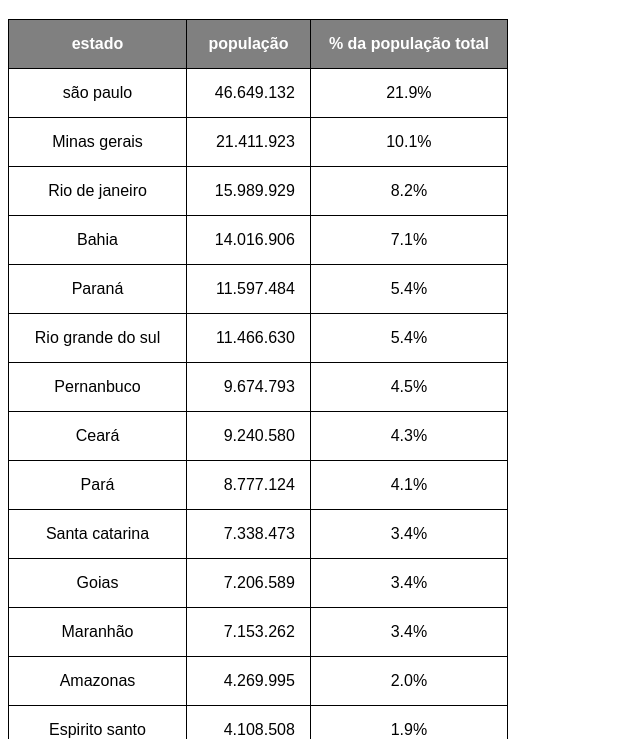
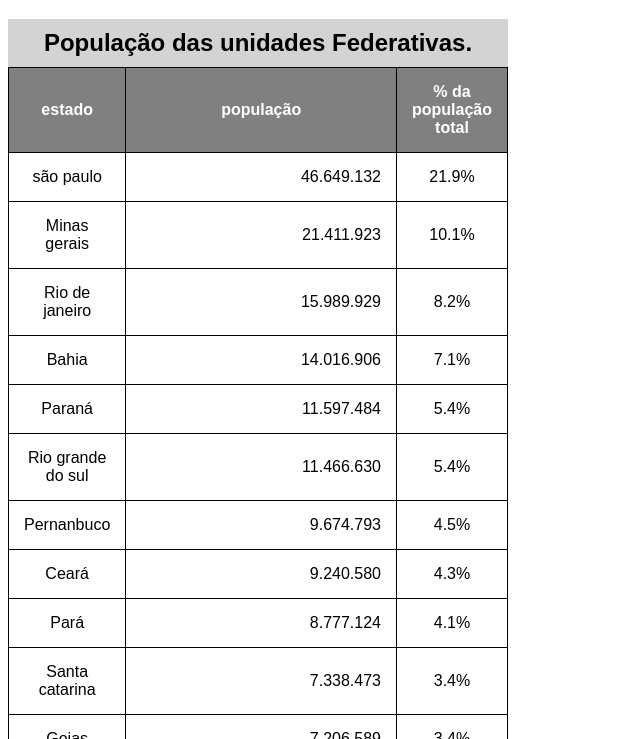
Before and after one commit to VIVAATECNOLOGIA/html-css, a plain HTML site: page exercicios modulo 2/ex24/tabela 002.html in a window 1280 px wide. Shown: the part 61-800 px from the top of the page, without its empty margins (0-640 px from the left). Drawn offline with Linux system fonts and the light colour scheme.

Commit message:
alteração tabela

```diff
--- a/exercicios modulo 2/ex24/tabela 002.html
+++ b/exercicios modulo 2/ex24/tabela 002.html
@@ -6,7 +6,9 @@
     <meta name="viewport" content="width=device-width, initial-scale=1.0">
     <title>tabelas</title>
     <style>
-        body{
+
+
+       body{
 
             font-family: arial, helvetica, sans-serif;
 
@@ -17,6 +19,15 @@
             border-collapse:collapse;
 
         }
+
+        caption {
+            font-size: 1.5em;
+            font-weight: bold;
+            padding:10px;
+            background-color:lightgray;
+        }
+
+
 
         td, th {
             border:1px solid black;
@@ -42,10 +53,11 @@
     <h1>o uso de tabelas grandes</h1>
 
     <table>
+        <caption>População das unidades Federativas.</caption>
         <thead>
             <tr>
-              <th>estado</th>
-              <th>população</th>
+              <th scope="col">estado</th>
+              <th scope="col" style="width: 500px;">população</th>
               <th>% da população total</th>
 
             </tr>
@@ -199,7 +211,7 @@
 
         <tfoot>
             <tr>
-                <th>total de habitantes</th>
+                <th scope="row">total de habitantes</th>
                 <td><strong class="num">210.147.125</strong></td>
 
             </tr>
```
